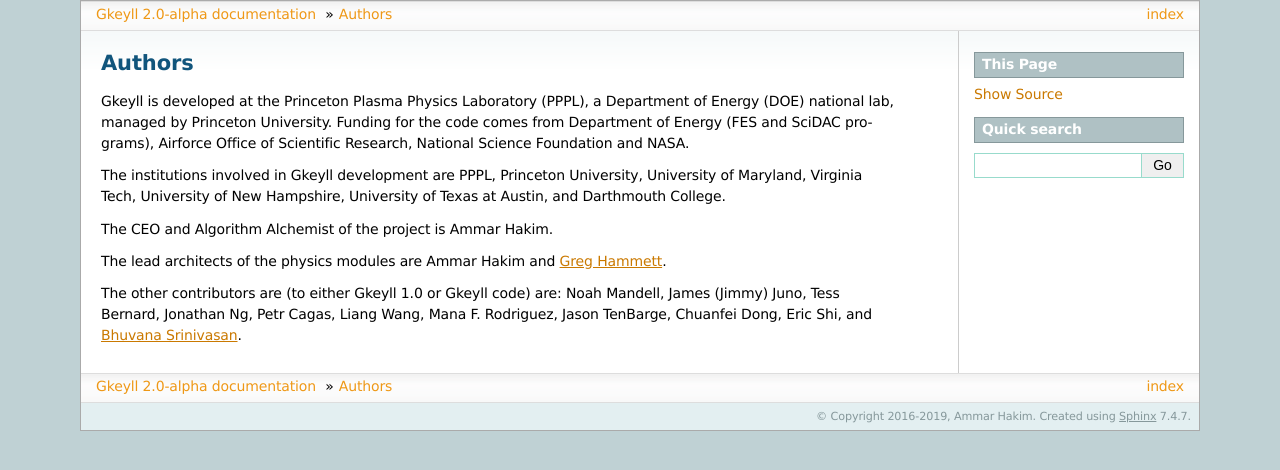
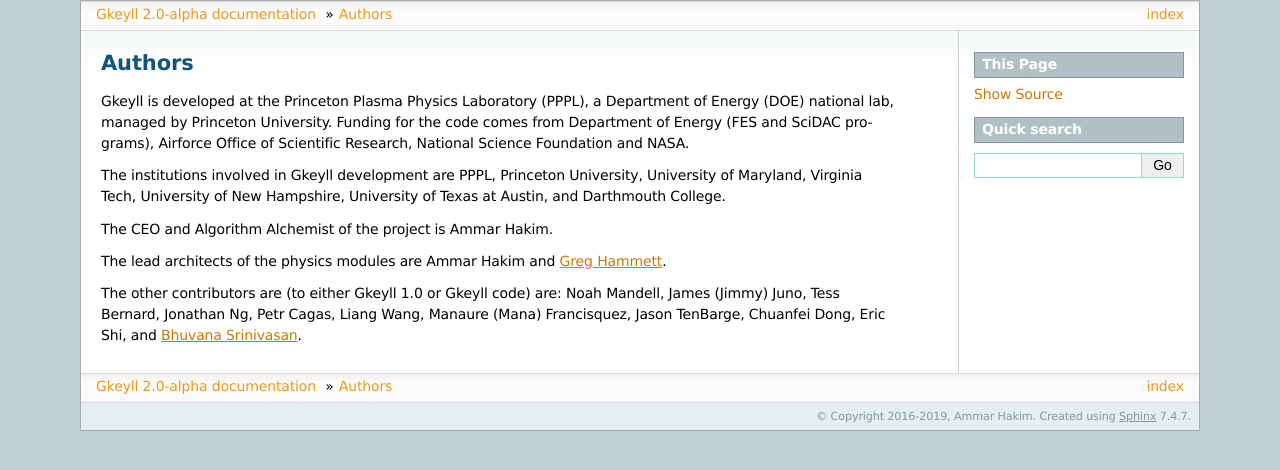
Before and after one commit to ammarhakim/gkyl-doc, a Sphinx documentation site: the page built from source/gkyl/authors.rst, in a window 1280 px wide. Shown: the top 470 px of the page. Built offline with Sphinx 7.4.7, drawn with Linux system fonts in a browser that asks for light colours.

Commit message:
Fixing what I presume was a typo in Mana's name

```diff
--- a/source/gkyl/authors.rst
+++ b/source/gkyl/authors.rst
@@ -18,6 +18,6 @@
 
 The other contributors are (to either Gkeyll 1.0 or Gkeyll code) are:
 Noah Mandell, James (Jimmy) Juno, Tess Bernard, Jonathan Ng, Petr
-Cagas, Liang Wang, Mana F. Rodriguez, Jason TenBarge, Chuanfei Dong,
+Cagas, Liang Wang, Manaure (Mana) Francisquez, Jason TenBarge, Chuanfei Dong,
 Eric Shi, and `Bhuvana Srinivasan
 <https://www.aoe.vt.edu/people/faculty/srinivasan/personal-page.html>`_.
```
